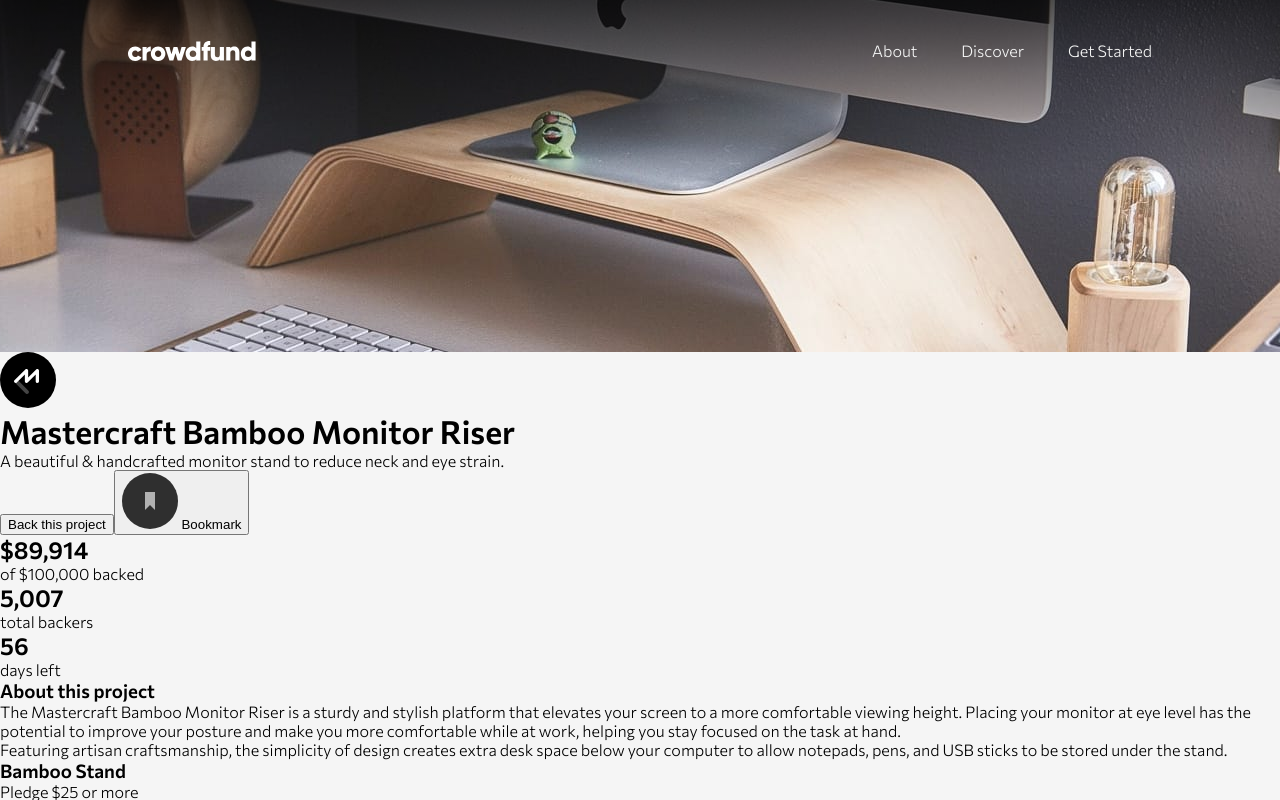
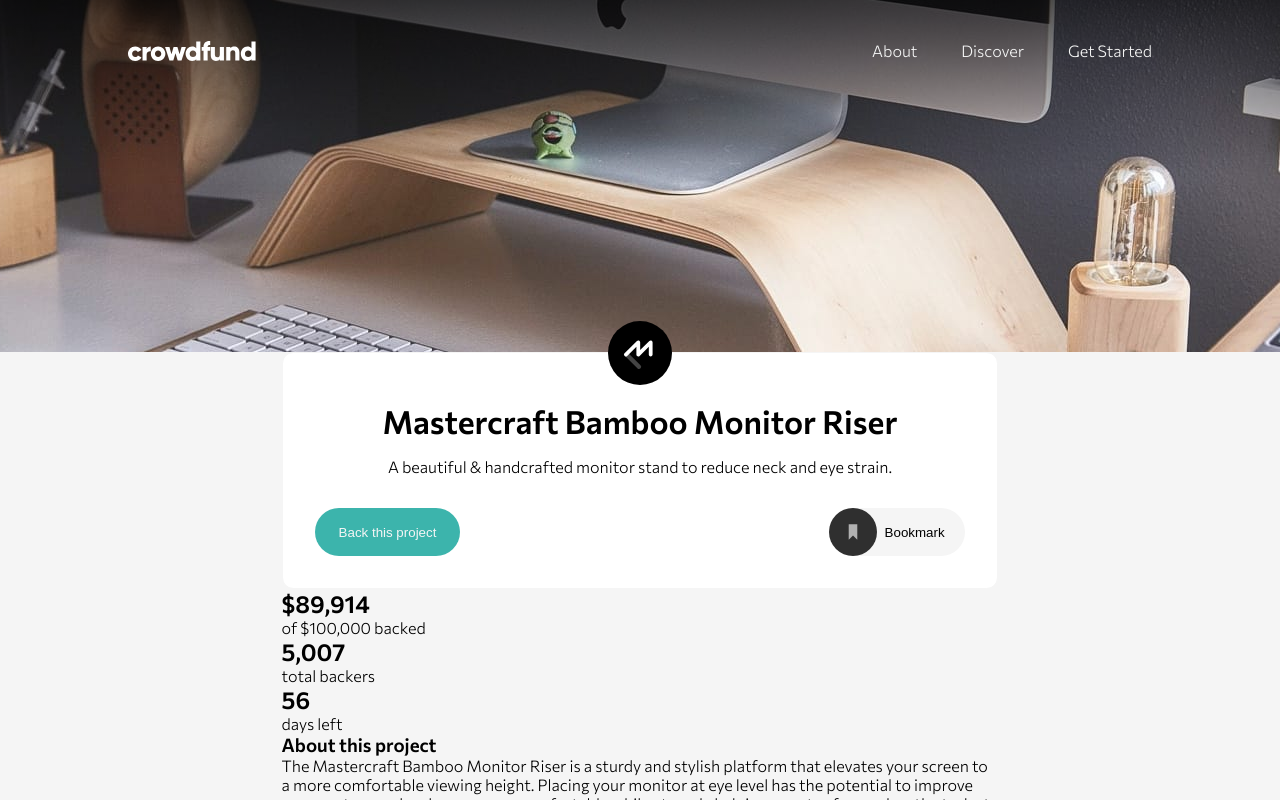
Before and after one commit to DerianMelvin/mastercraft-crowdfunding-product-page, a React (Create React App) app: page / in a window 1280 px wide. Shown: the top 800 px of the page. Built offline with nearby package versions, Linux system fonts and the light colour scheme.

Commit message:
Import CSS module Project

```diff
--- a/src/components/Project.tsx
+++ b/src/components/Project.tsx
@@ -1,10 +1,11 @@
 import About from "./project/About";
 import Status from "./project/Status";
 import Title from "./project/Title";
+import projectStyles from "../css/Project.module.css";
 
 const Project = (): JSX.Element => {
   return (
-    <main>
+    <main className={projectStyles.main}>
       <Title />
       <Status />
       <About />
--- a/src/components/project/Title.tsx
+++ b/src/components/project/Title.tsx
@@ -1,10 +1,11 @@
 import logoMastercraft from "../../images/logo-mastercraft.svg";
 import iBookmark from "../../images/icon-bookmark.svg";
+import projectStyles from "../../css/Project.module.css";
 
 const Title = (): JSX.Element => {
   return (
-    <div>
-      <div>
+    <div className={projectStyles.container}>
+      <div className={projectStyles.title}>
         <img src={logoMastercraft} alt="mastercraft logo" />
         <h1>Mastercraft Bamboo Monitor Riser</h1>
         <p>
@@ -12,9 +13,9 @@
         </p>
       </div>
 
-      <div>
-        <button>Back this project</button>
-        <button>
+      <div className={projectStyles.callToActions}>
+        <button className={projectStyles.btn}>Back this project</button>
+        <button className={projectStyles.bookmark}>
           <img src={iBookmark} alt="bookmark icon" /> <span>Bookmark</span>
         </button>
       </div>
```
